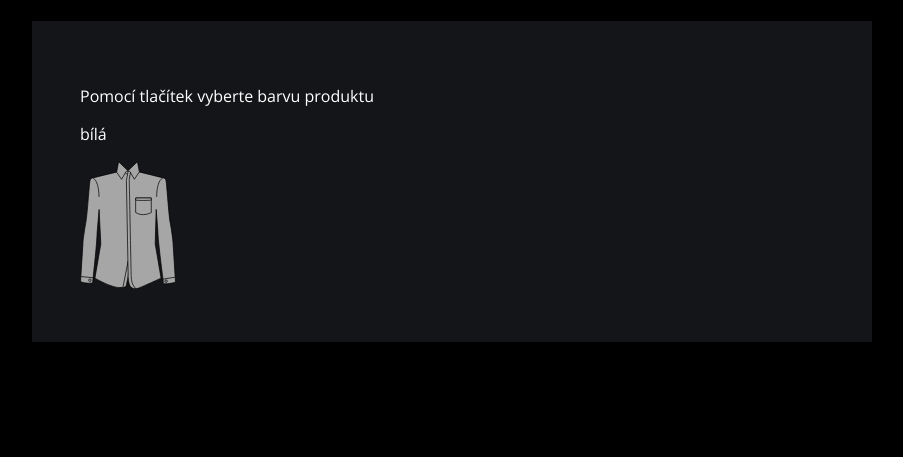
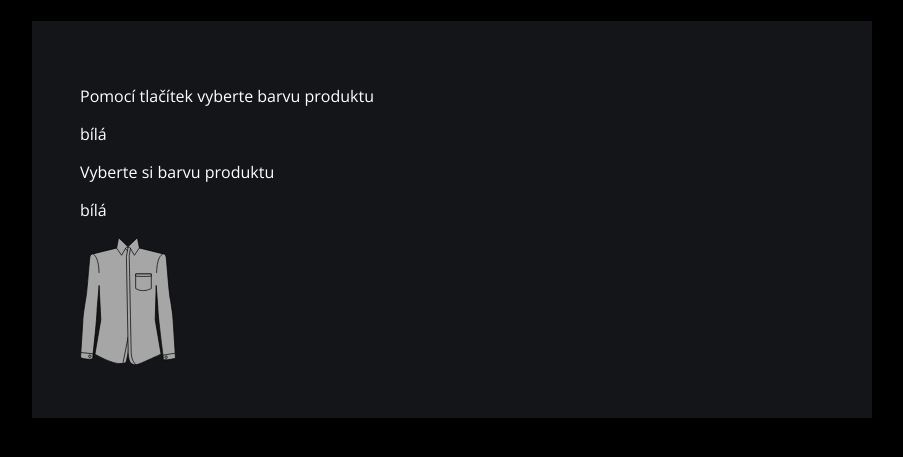
Before and after one commit to daryazhur/panske-obleky, a plain HTML site: page index.html in a window 1280 px wide. Shown: the part 267-724 px from the top of the page, without its empty margins (188-1091 px from the left). Drawn offline with nearby package versions, Linux system fonts and the light colour scheme; a web font is replaced by a local one.

Commit message:
vyresen konflikt

```diff
--- a/index.html
+++ b/index.html
@@ -18,6 +18,7 @@
         </h1>
       </div>
     </header>
+
     <div class="product container">
       <div class="product__colors">
         <p>Pomocí tlačítek vyberte barvu produktu</p>
@@ -28,6 +29,13 @@
             </div>
           </div>
       </div>
+      <p>Vyberte si barvu produktu</p>
+    <div class="choose-colors">
+      <div class="color-option">
+        <div class="color-option__box"></div>
+        <p class="color-option__name">bílá</p>
+      </div>
+    </div>
       <svg
         id="product-image"
         class="product__image t-shirt"
```
